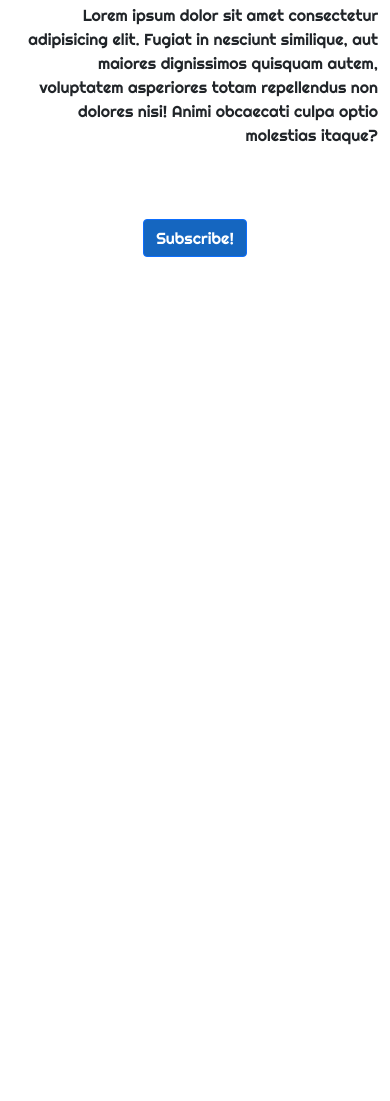
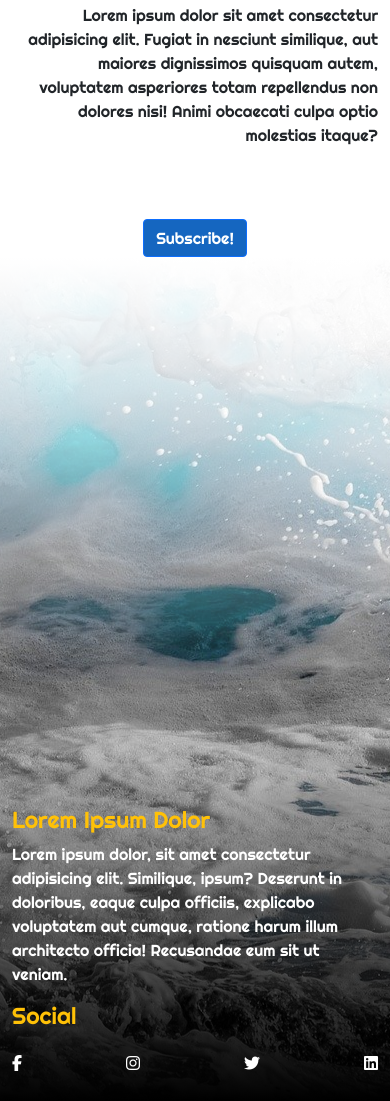
Before and after one commit to LorenzoAlu/project_blue, a plain HTML site: page index.html in a window 390 px wide. Shown: the part 7264-8365 px from the top of the page. Before the commit the page ends 7521 px from the top, so only its background shows below. Drawn offline with nearby package versions, Linux system fonts and the light colour scheme.

Commit message:
fine footer inizio responsive

```diff
--- a/index.html
+++ b/index.html
@@ -331,17 +331,48 @@
             </div>
             <div class="col-12 py-5 col-md-6"></div>
             <div class="col-12 py-5 col-md-6 border-right-custom"></div>
-        <div class="col-12 py-5 col-md-6 text-end  ">  <div class="">
+            <div class="col-12 py-5 col-md-6 text-end  ">
+                <div class="">
                     <h2 class="main-color">Lorem Ipsum</h2>
                     <p>Lorem ipsum dolor sit amet consectetur adipisicing elit. Fugiat in nesciunt similique, aut
                         maiores dignissimos quisquam autem, voluptatem asperiores totam repellendus non dolores nisi!
                         Animi obcaecati culpa optio molestias itaque?</p>
-        </div></div>
+                </div>
+            </div>
             <div class="col-12 text-center mt-2">
                 <button type="button" class="btn btn-primary bg-main-color">Subscribe!</button>
             </div>
         </div>
     </section>
+
+    <footer class="container-fluid">
+        <div class="row align-items-end h-100 pb-5">
+            <div class="col-12">
+                <div class="row">
+                    <div class="col-12 col-md-5 ">
+                        <h3 class="text-warning">Lorem Ipsum Dolor</h3>
+                        <p class="text-white">Lorem ipsum dolor, sit amet consectetur adipisicing elit. Similique,
+                            ipsum? Deserunt in doloribus, eaque culpa officiis, explicabo voluptatem aut cumque, ratione
+                            harum illum architecto officia! Recusandae eum sit ut veniam.</p>
+                    </div>
+                    <div class="col-12 col-md-2"></div>
+                    <div class="col-12 col-md-5 ">
+                        <div>
+                            <h3 class="text-warning  ">Social</h3>
+                        </div>
+                        <div class="d-flex justify-content-between align-items-center h-100 ">
+                            <i class="fab fa-facebook-f text-white"></i>
+                            <i class="fab fa-instagram text-white"></i>
+                            <i class="fab fa-twitter text-white"></i>
+                            <i class="fab fa-linkedin text-white"></i>
+                        </div>
+
+                    </div>
+                </div>
+            </div>
+        </div>
+    </footer>
+
 
 
 
--- a/style.css
+++ b/style.css
@@ -141,3 +141,15 @@
             left:488px;
             top:0;
         }
+
+
+        /* footeer  */
+
+        footer{
+            height: 100vh;
+            background:linear-gradient(white,transparent,black ), url(./media/footer.jpg);
+            background-repeat: no-repeat;
+
+            background-position: bottom, 50% 95% , center;
+            }
+        }
```
Lines whose indentation alone changed are shown as unchanged.
